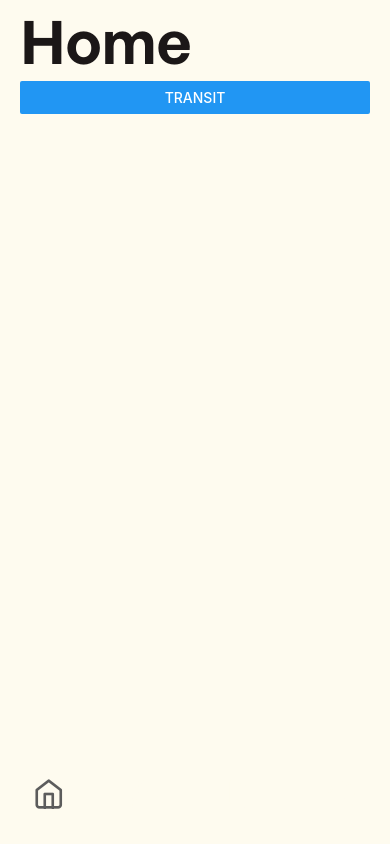
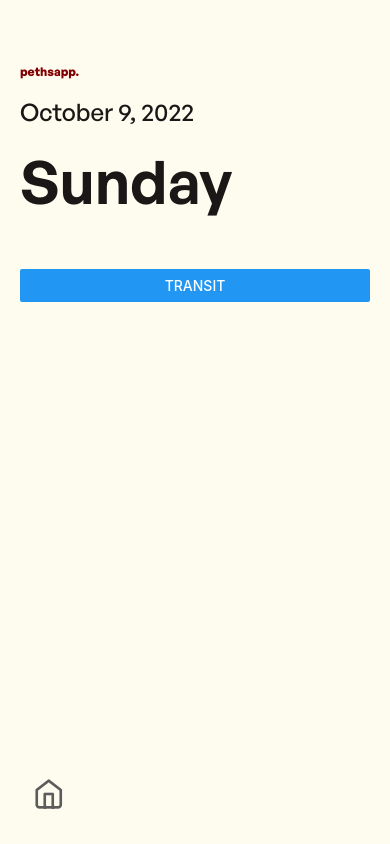
Before and after one commit to Trudeau-SAC/pethsapp-2.0, a React Native app: screen /Home in a window 390 px wide. Built offline with nearby package versions, Linux system fonts and the light colour scheme.

Commit message:
Add home header component

```diff
--- a/components/Card.js
+++ b/components/Card.js
@@ -67,7 +67,11 @@ const Card = (props) => {
           </Text>
         )}
         {props.title && (
-          <Text color="onPrimary" variant="cardTitle" style={styles.text}>
+          <Text
+            color="onPrimary"
+            variant="heading6"
+            style={{ ...styles.text, fontFamily: 'GeneralSansSemiBold' }}
+          >
             {props.title}
           </Text>
         )}
--- /dev/null
+++ b/components/HomeHeader.js
@@ -0,0 +1,55 @@
+import Text from './Text';
+import { useTheme } from '@react-navigation/native';
+
+export default function HomeHeader() {
+  const theme = useTheme();
+  const date = new Date();
+  const months = [
+    'January',
+    'February',
+    'March',
+    'April',
+    'May',
+    'June',
+    'July',
+    'August',
+    'September',
+    'October',
+    'November',
+    'December',
+  ];
+  const weekdays = [
+    'Sunday',
+    'Monday',
+    'Tuesday',
+    'Wednesday',
+    'Thursday',
+    'Friday',
+    'Saturday',
+  ];
+
+  return (
+    <>
+      <Text
+        variant="body2"
+        color="logo"
+        style={{
+          fontFamily: 'GeneralSansBold',
+          marginBottom: theme.spacing.s4,
+        }}
+      >
+        pethsapp.
+      </Text>
+      <Text
+        variant="heading5"
+        color="text"
+        style={{ marginBottom: theme.spacing.s3 }}
+      >
+        {months[date.getMonth()]} {date.getDate()}, {date.getFullYear()}
+      </Text>
+      <Text variant="heading1" color="text">
+        {weekdays[date.getDay()]}
+      </Text>
+    </>
+  );
+}
--- a/components/Layout.js
+++ b/components/Layout.js
@@ -13,10 +13,10 @@ export default function Layout({ children, hasTabBar }) {
   const styles = StyleSheet.create({
     container: {
       flex: 1,
-      paddingTop: insets.top,
       paddingBottom: insets.bottom,
     },
     scrollView: {
+      minHeight: '100%',
       paddingLeft: theme.spacing.s5,
       paddingRight: theme.spacing.s5,
       paddingBottom: hasTabBar ? theme.tabBarHeight - insets.bottom : 0,
--- a/constants/theme.js
+++ b/constants/theme.js
@@ -36,6 +36,7 @@ export const theme = {
     text: palette.black,
     border: palette.black,
     notification: palette.red1,
+    logo: palette.red1,
   },
   spacing: {
     s0_5: 2,
@@ -110,11 +111,6 @@ export const theme = {
       fontSize: 12,
       fontWeight: 'regular',
     },
-    cardTitle: {
-      fontFamily: fonts.semibold,
-      fontSize: 20,
-      fontWeight: 'semibold',
-    },
   },
   tabBarHeight: 100, // Tab bar overlaps content, so padding must be added to bottom of content so it all shows
 };
@@ -128,5 +124,6 @@ export const darkTheme = {
     foreground: palette.beige,
     text: palette.beige,
     border: palette.beige,
+    logo: palette.red3,
   },
 };
--- a/screens/home/Home.js
+++ b/screens/home/Home.js
@@ -1,13 +1,22 @@
-import { Button } from 'react-native';
+import { View, Button } from 'react-native';
 import Layout from '../../components/Layout';
 import Text from '../../components/Text';
+import HomeHeader from '../../components/HomeHeader';
+import { useTheme } from '@react-navigation/native';
 
 const Home = ({ navigation }) => {
+  const theme = useTheme();
+
   return (
     <Layout hasTabBar>
-      <Text variant="heading1" color="text">
-        Home
-      </Text>
+      <View
+        style={{
+          marginTop: theme.spacing.s16,
+          marginBottom: theme.spacing.s12,
+        }}
+      >
+        <HomeHeader />
+      </View>
       <Button title="Transit" onPress={() => navigation.navigate('Transit')} />
     </Layout>
   );
```
